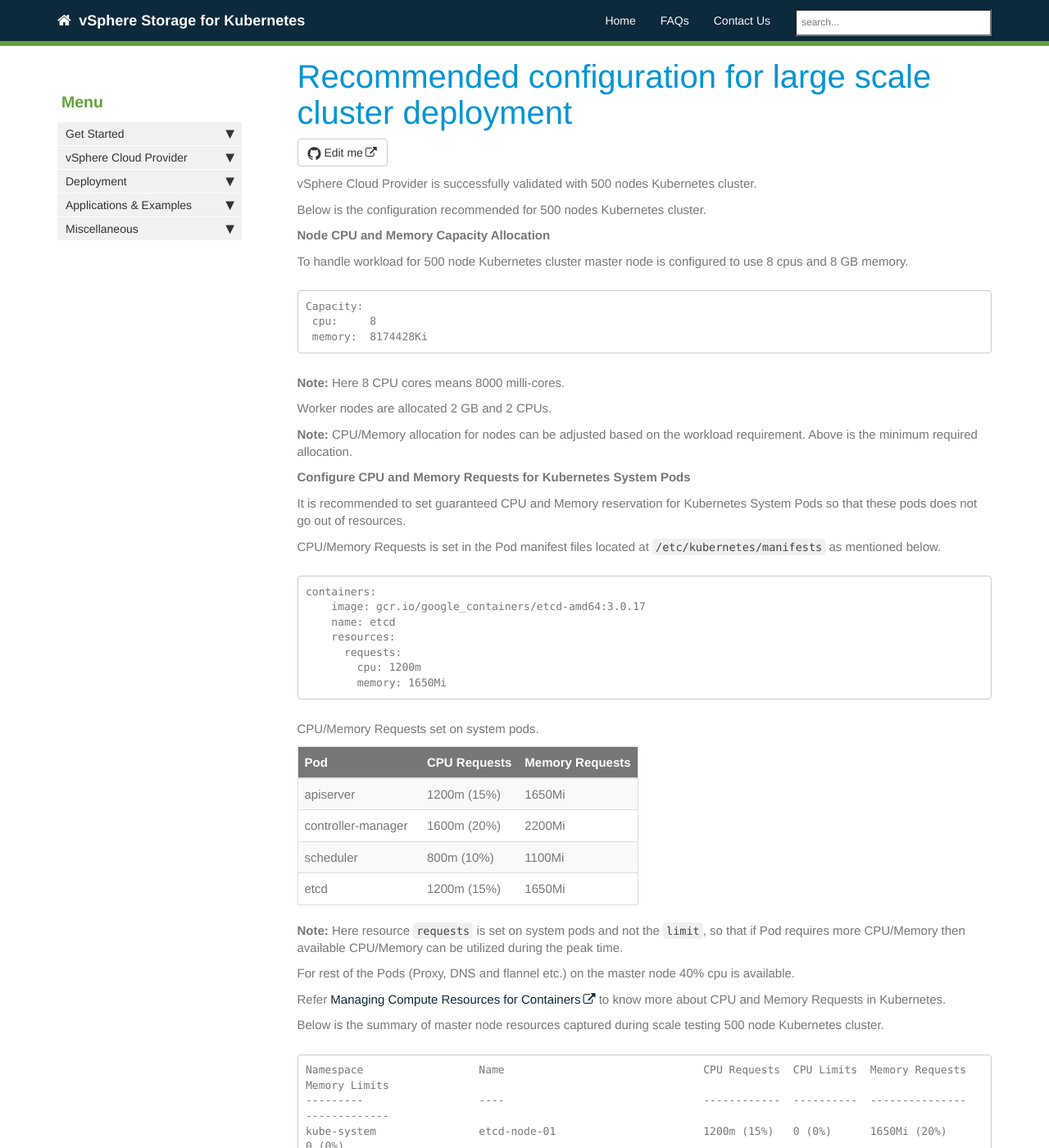
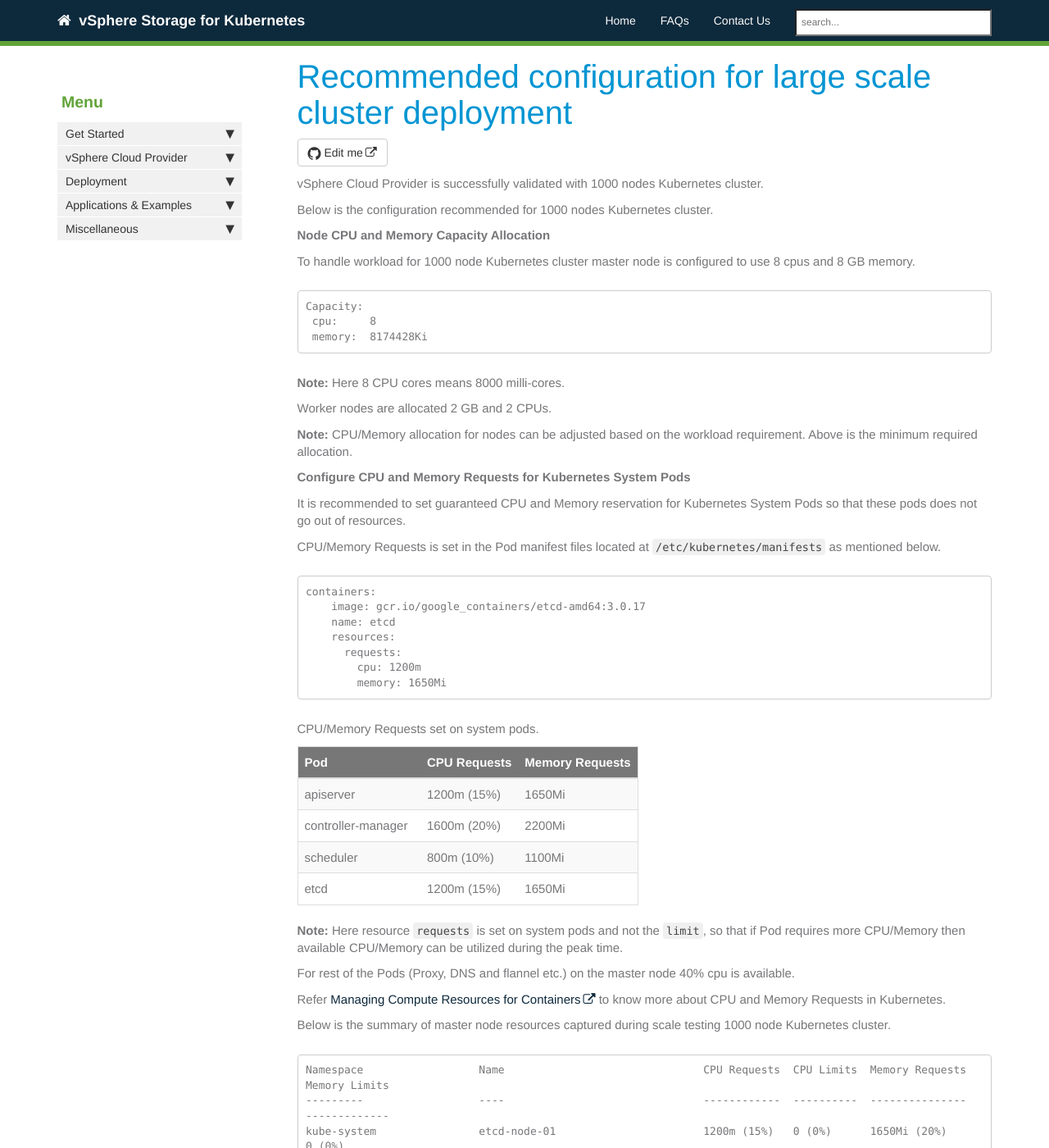
Before and after one commit to vmware-archive/vsphere-storage-for-kubernetes, a Jekyll site: the page built from documentation/largescaledeployment.md, in a window 1280 px wide and 1400 px high. Shown: the whole window at 82% size. Built offline with Jekyll 4.4.1, drawn with Linux system fonts in a browser that asks for light colours; nearby versions of some CDN libraries; our own code applies the rules of GitHub Pages for plain Markdown files; comment, search, counter and statistics services are not loaded.

Commit message:
Update largescaledeployment.md

````diff
--- a/documentation/largescaledeployment.md
+++ b/documentation/largescaledeployment.md
@@ -1,13 +1,13 @@
 ---
 title: Recommended configuration for large scale cluster deployment
 ---
-vSphere Cloud Provider is successfully validated with 500 nodes Kubernetes cluster.
+vSphere Cloud Provider is successfully validated with 1000 nodes Kubernetes cluster.
 
-Below is the configuration recommended for 500 nodes Kubernetes cluster.
+Below is the configuration recommended for 1000 nodes Kubernetes cluster.
 
 **Node CPU and Memory Capacity Allocation**
 
-To handle workload for 500 node Kubernetes cluster master node is configured to use 8 cpus and 8 GB memory.
+To handle workload for 1000 node Kubernetes cluster master node is configured to use 8 cpus and 8 GB memory.
 
 ```
 Capacity:
@@ -52,7 +52,7 @@
 
 Refer [Managing Compute Resources for Containers](https://kubernetes.io/docs/concepts/configuration/manage-compute-resources-container/) to know more about CPU and Memory Requests in Kubernetes.
 
-Below is the summary of master node resources captured during scale testing 500 node Kubernetes cluster.
+Below is the summary of master node resources captured during scale testing 1000 node Kubernetes cluster.
 
 ```
 Namespace                  Name                               CPU Requests  CPU Limits  Memory Requests  Memory Limits
````
